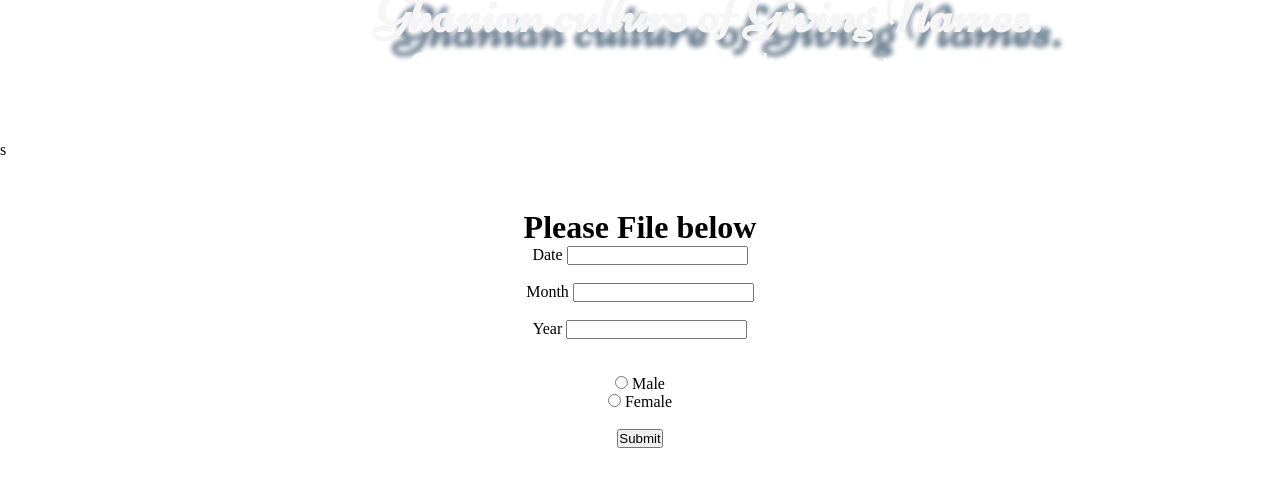
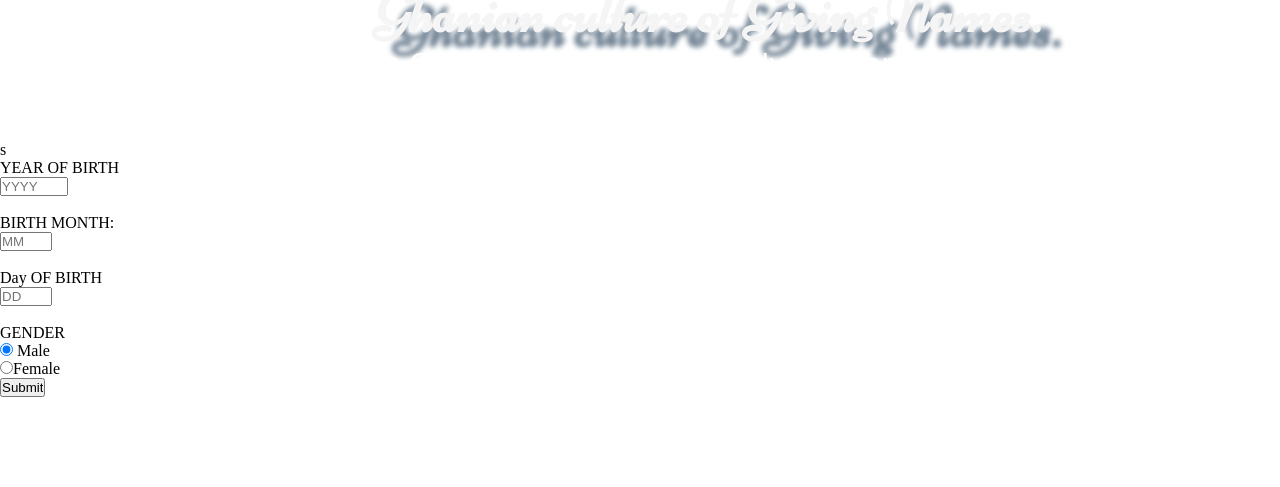
Before and after one commit to Blackscure/Akan_name, a plain HTML site: page index.html in a window 1280 px wide. Shown: the part 121-608 px from the top of the page. Drawn offline with Linux system fonts and the light colour scheme; a web font is replaced by a local one.

Commit message:
forrm section modified

```diff
--- a/index.html
+++ b/index.html
@@ -30,55 +30,21 @@
     </section>
 
     <!--birthday-->
-    <div class="container">
-      <h1>Please File below</h1>
-      <div class="row">
-        <form class="col s6" id="myForm" novalidate>
-          <div class="row">
-            <div class="input-field col s6">
-              <label for="date">Date</label>
-              <input
-                type="number"
-                name="Date"
-                id="date"
-                onfocusout="validateFirstName()"
-              /><br><br>
-              <span class="helper-text"></span>
-            </div>
-            </div>
-          </div>
-          <div class="row">
-            <div class="input-field col s12">
-              <label for="year">Month</label>
-              <input
-                type="number"
-                name="Month"
-                id="month"
-                onfocusout="validateEmail()"
-              /><br><br>
-              <span class="helper-text"></span>
-            </div>
-          </div>
-          <div class="row">
-            <div class="input-field col s12">
-              <label for="year">Year</label>
-              <input
-                type="number"
-                name="Year"
-                id="year"
-                onfocusout="validateEmail()"
-              /><br><br>
-              <span class="helper-text"></span>
-            </div>
-          </div><br>
-          <input type="radio" id="male" name="gender" value="male">
-            <label for="male">Male</label><br>
-          <input type="radio" id="female" name="gender" value="female">
-            <label for="female">Female</label><br><br>
-          <button class="btn waves-effect waves-light" type="submit">
-            Submit
-          </button>
-        </form>
+    <div class="form">
+      <label>YEAR OF BIRTH</label><br>
+      <input type="number" id="year" min="1900" max="2099" step="1" placeholder="YYYY" value="" />
+      <br><br>
+      <label>BIRTH MONTH:</label><br>
+      <input type="number" id="month" min="01" max="12" step="1" placeholder="MM" value="" /><br><br>
+      <label>Day OF BIRTH </label><br>
+      <input type="number" name="DAY" id="day" min="01" max="31" placeholder="DD" value=""><br><br>
+      <label>GENDER</label><br>
+      <div id="gender">
+        <input type="radio" name="gender" id="gender" value="male" checked> Male<br>
+        <input type="radio" name="gender" value="female">Female<br>
+      </div>
+      <input type="submit" value="Submit" class="btn btn-primary btn-lg" onclick="results()">
+    </div>
   <script src="js/script.js"></script>
 </body>
 </html>
```
